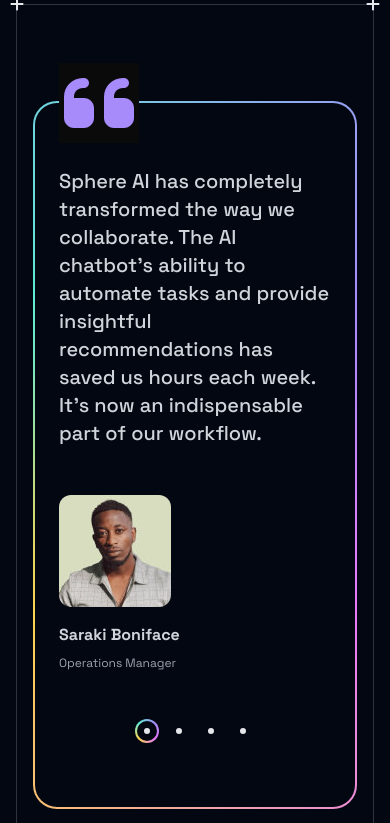
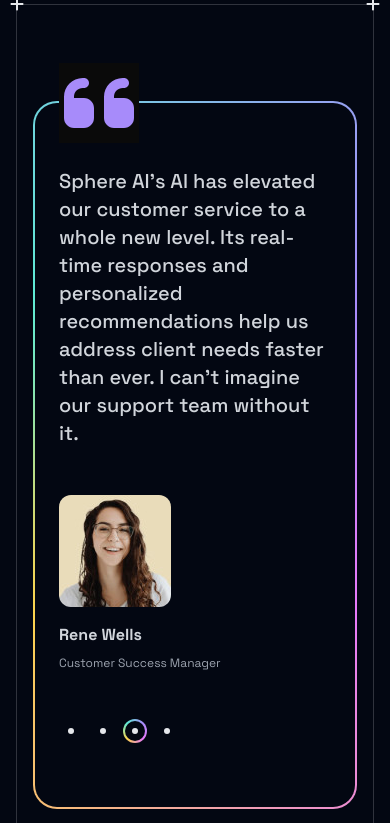
Before and after one commit to FinzyPHINZY/sphereai, a Next.js app: page / in a window 390 px wide. Shown: the part 4741-5564 px from the top of the page. Built offline with nearby package versions, Linux system fonts and the light colour scheme.

Commit message:
feat: implement testimonials animation

```diff
--- a/src/sections/Testimonials.tsx
+++ b/src/sections/Testimonials.tsx
@@ -8,6 +8,7 @@
 import Image from 'next/image';
 import { FontAwesomeIcon } from '@fortawesome/react-fontawesome';
 import { faQuoteLeft } from '@fortawesome/free-solid-svg-icons';
+import { motion, AnimatePresence, LayoutGroup } from 'framer-motion';
 
 export const testimonials = [
   {
@@ -40,28 +41,40 @@
   },
 ];
 
-const SELECTED = 0;
+export const Testimonials = () => {
+  const [testimonialIndex, setTestimonialIndex] = useState(2);
 
-export const Testimonials = () => {
-  const [] = useState('');
   return (
     <section id="testimonials">
       <div className="container">
         <SectionBorder borderTop>
           <SectionContent>
-            <div className="border-gradient rounded-3xl px-6 md:px-10 lg:px-16 py-16 lg:py-24 relative flex flex-col md:flex-row md:items-center gap-12 md:mx-10 lg:mx-20">
+            <LayoutGroup>
+              <motion.div
+                layout
+                className="border-gradient rounded-3xl px-6 md:px-10 lg:px-16 py-16 lg:py-24 relative flex flex-col md:flex-row  gap-12 md:mx-10 lg:mx-20"
+              >
                 <FontAwesomeIcon
                   icon={faQuoteLeft}
                   className="absolute size-20 text-violet-400 top-0 left-6 md:left-10 lg:left-16 -translate-y-1/2 bg-neutral-950"
                 />
-              {testimonials.map(({ name, quote, title, image }, index) => (
-                <React.Fragment key={name}>
-                  {SELECTED === index && (
-                    <blockquote
+
+                <AnimatePresence mode="wait" initial={false}>
+                  {testimonials
+                    .filter((_, index) => testimonialIndex === index)
+                    .map(({ name, quote, title, image }) => (
+                      <motion.blockquote
                         key={name}
+                        initial={{ opacity: 0, y: 25 }}
+                        animate={{ opacity: 1, y: 0 }}
+                        exit={{ opacity: 0, y: 25 }}
+                        transition={{ duration: 0.5 }}
+                        layout
                         className="flex flex-col lg:flex-row gap-12"
                       >
-                      <p className="text-xl md:text-2xl font-medium">{quote}</p>
+                        <p className="text-xl md:text-2xl font-medium">
+                          {quote}
+                        </p>
                         <cite className="not-italic lg:text-right">
                           <Image
                             src={image}
@@ -73,24 +86,32 @@
                             {title}
                           </div>
                         </cite>
-                    </blockquote>
-                  )}
-                </React.Fragment>
+                      </motion.blockquote>
                     ))}
-              <div className="flex gap-2 justify-center md:flex-col">
+                </AnimatePresence>
+
+                <motion.div
+                  layout="position"
+                  className="flex gap-2 md:flex-col"
+                >
                   {testimonials.map(({ name }, index) => (
                     <div
-                    className="size-6 relative isolate inline-flex items-center justify-center"
+                      className="size-6 relative isolate inline-flex items-center justify-center cursor-pointer"
                       key={name}
+                      onClick={() => setTestimonialIndex(index)}
                     >
-                    {SELECTED === index && (
-                      <div className="absolute border-gradient size-full rounded-full -z-10"></div>
+                      {testimonialIndex === index && (
+                        <motion.div
+                          className="absolute border-gradient size-full rounded-full -z-10"
+                          layoutId="testimonial-dot"
+                        ></motion.div>
                       )}
                       <div className="size-1.5 bg-gray-200 rounded-full"></div>
                     </div>
                   ))}
-              </div>
-            </div>
+                </motion.div>
+              </motion.div>
+            </LayoutGroup>
           </SectionContent>
         </SectionBorder>
       </div>
```
Lines whose indentation alone changed are shown as unchanged.
